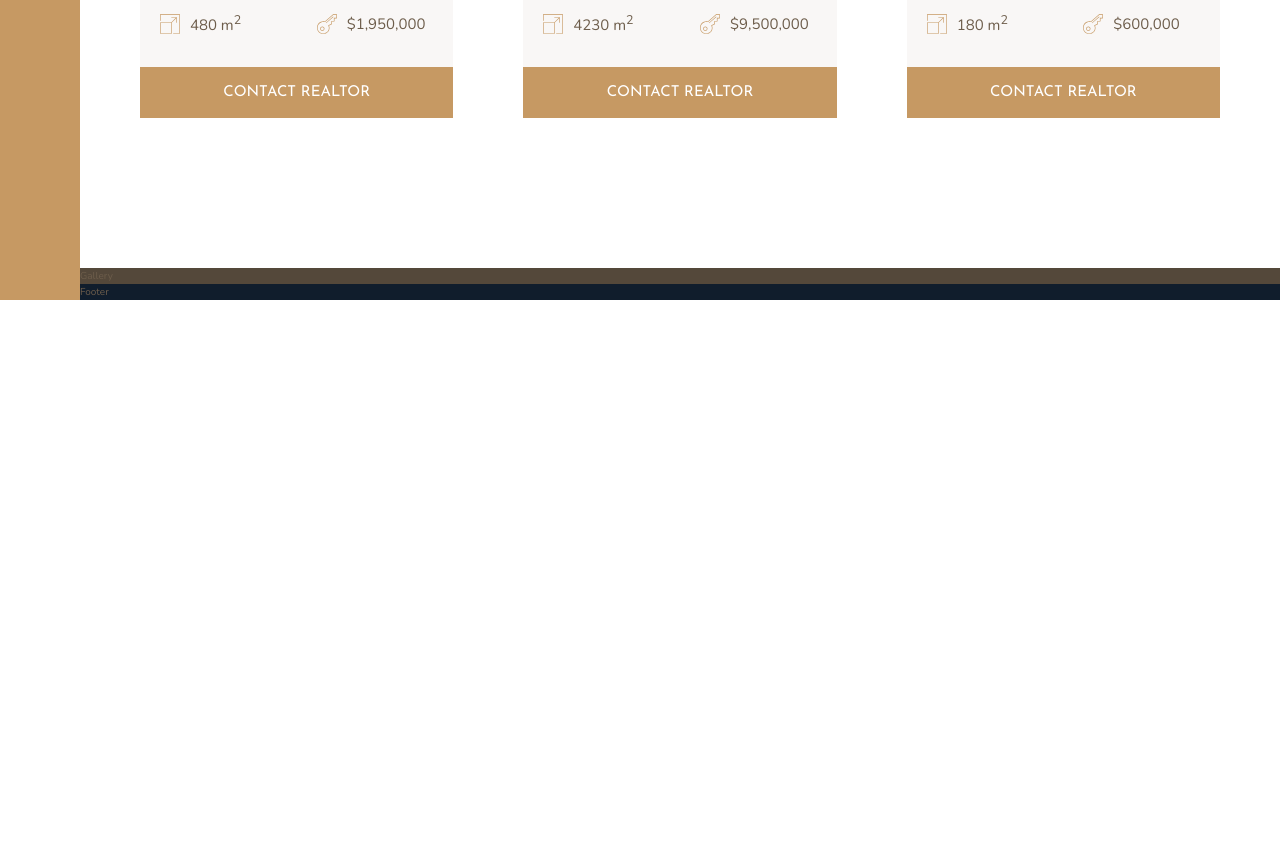
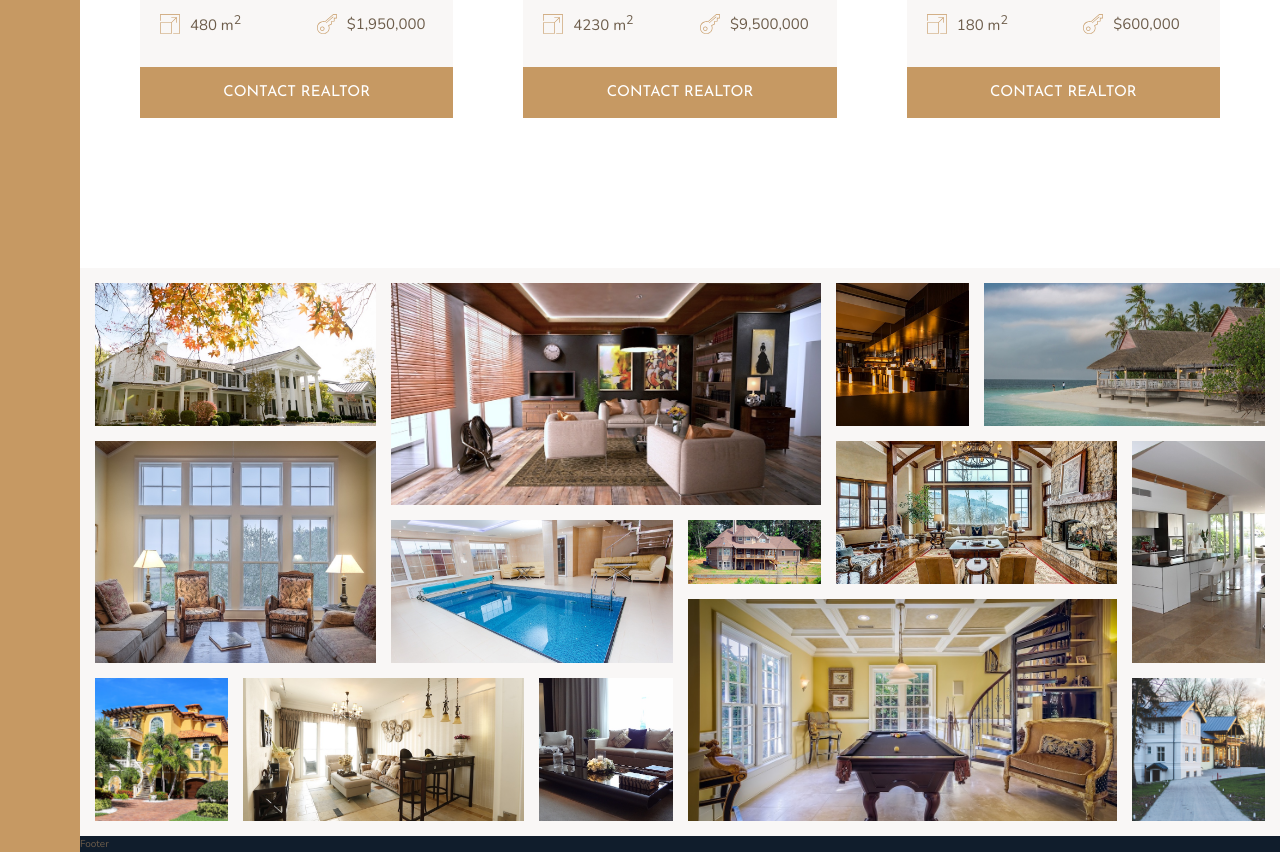
Before and after one commit to jeyeverett/advancedcss-2, a website: page index.html in a window 1280 px wide. Shown: the part 2805-3657 px from the top of the page. Before the commit the page ends 3105 px from the top, so only its background shows below. Drawn offline with nearby package versions, Linux system fonts and the light colour scheme.

Commit message:
Added gallery section.

```diff
--- a/index.html
+++ b/index.html
@@ -294,7 +294,49 @@
         </section>
 
         <section class="gallery">
-            Gallery
+            <figure class="gallery__item gallery__item--1">
+                <img src="img/gal-1.jpeg" alt="Gallery image 1" class="gallery__img">
+            </figure>
+            <figure class="gallery__item gallery__item--2">
+                <img src="img/gal-2.jpeg" alt="Gallery image 2" class="gallery__img">
+            </figure>
+            <figure class="gallery__item gallery__item--3">
+                <img src="img/gal-3.jpeg" alt="Gallery image 3" class="gallery__img">
+            </figure>
+            <figure class="gallery__item gallery__item--4">
+                <img src="img/gal-4.jpeg" alt="Gallery image 4" class="gallery__img">
+            </figure>
+            <figure class="gallery__item gallery__item--5">
+                <img src="img/gal-5.jpeg" alt="Gallery image 5" class="gallery__img">
+            </figure>
+            <figure class="gallery__item gallery__item--6">
+                <img src="img/gal-6.jpeg" alt="Gallery image 6" class="gallery__img">
+            </figure>
+            <figure class="gallery__item gallery__item--7">
+                <img src="img/gal-7.jpeg" alt="Gallery image 7" class="gallery__img">
+            </figure>
+            <figure class="gallery__item gallery__item--8">
+                <img src="img/gal-8.jpeg" alt="Gallery image 8" class="gallery__img">
+            </figure>
+            <figure class="gallery__item gallery__item--9">
+                <img src="img/gal-9.jpeg" alt="Gallery image 9" class="gallery__img">
+            </figure>
+            <figure class="gallery__item gallery__item--10">
+                <img src="img/gal-10.jpeg" alt="Gallery image 10" class="gallery__img">
+            </figure>
+            <figure class="gallery__item gallery__item--11">
+                <img src="img/gal-11.jpeg" alt="Gallery image 11" class="gallery__img">
+            </figure>
+            <figure class="gallery__item gallery__item--12">
+                <img src="img/gal-12.jpeg" alt="Gallery image 12" class="gallery__img">
+            </figure>
+            <figure class="gallery__item gallery__item--13">
+                <img src="img/gal-13.jpeg" alt="Gallery image 13" class="gallery__img">
+            </figure>
+            <figure class="gallery__item gallery__item--14">
+                <img src="img/gal-14.jpeg" alt="Gallery image 14" class="gallery__img">
+            </figure>
+
         </section>
 
         <footer class="footer">
--- a/sass/_gallery.scss
+++ b/sass/_gallery.scss
@@ -1,4 +1,90 @@
 .gallery {
-    background-color: $color-grey-dark-1;
+    background-color: $color-grey-light-1;
     grid-column: full-start / full-end;
+
+    display: grid;
+    grid-template-columns: repeat(8, 1fr);
+    grid-template-rows: repeat(7, 5vw); //Could set the row height here, or we could've set the row height of the container. This allows the gallery grid to shrink in height when the window shrinks in width, thus maintaining its aspect ratio
+    grid-gap: 1.5rem;
+    padding: 1.5rem;
+
+    &__item { //We put each image in a container so we can use object-fit to keep the image inside the grid-cell
+        &--1 {
+            grid-column: 1 / span 2;
+            grid-row: 1 / span 2;
+        }
+
+        &--2 {
+            grid-column: 3 / span 3;
+            grid-row: 1 / span 3;
+        }
+
+        &--3 {
+            grid-column: 6 / span 1;
+            grid-row: 1 / span 2;
+        }
+
+        &--4 {
+            grid-column: 7 / span 2;
+            grid-row: 1 / span 2;
+        }
+
+        &--5 {
+            grid-column: 1 / span 2;
+            grid-row: 3 / span 3;
+        }
+
+        &--6 {
+            grid-column: 3 / span 2;
+            grid-row: 4 / span 2;
+        }
+
+        &--7 {
+            grid-column: 5 / span 1;
+            grid-row: 4 / span 1;
+        }
+
+        &--8 {
+            grid-column: 6 / span 2;
+            grid-row: 3 / span 2;
+        }
+
+        &--9 {
+            grid-column: 8 / span 1;
+            grid-row: 3 / span 3;
+        }
+
+        &--10 {
+            grid-column: 1 / span 1;
+            grid-row: 6 / span 2;
+        }
+
+        &--11 {
+            grid-column: 2 / span 2;
+            grid-row: 6 / span 2;
+        }
+
+        &--12 {
+            grid-column: 4 / span 1;
+            grid-row: 6 / span 2;
+        }
+
+        &--13 {
+            grid-column: 5 / span 3;
+            grid-row: 5 / span 3;
+        }
+
+        &--14 {
+            grid-column: 8 / span 1;
+            grid-row: 6 / span 2;
+        }
+    }
+
+    &__img {
+        width: 100%;
+        height: 100%; //We need to set width and height for object-fit to work
+        object-fit: cover; //This keeps the images from distorting to fit their grid cells
+        display: block;
+    }
+
 }
```
Also changed, not shown: css/style.css.
